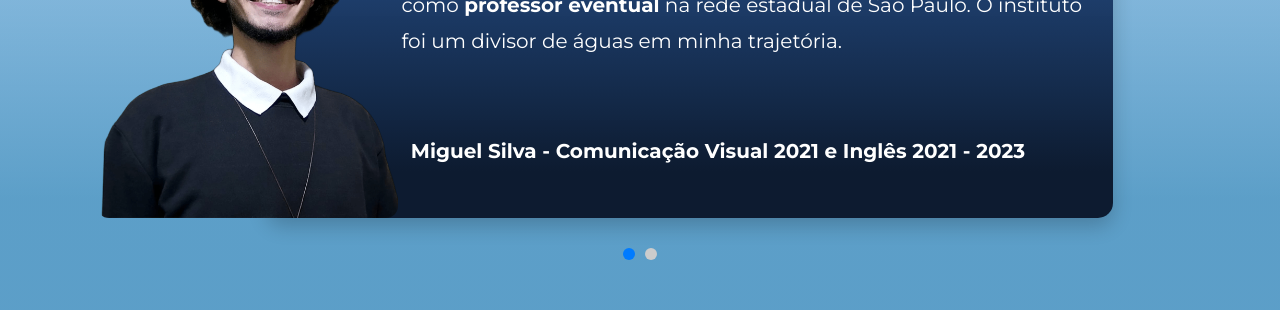
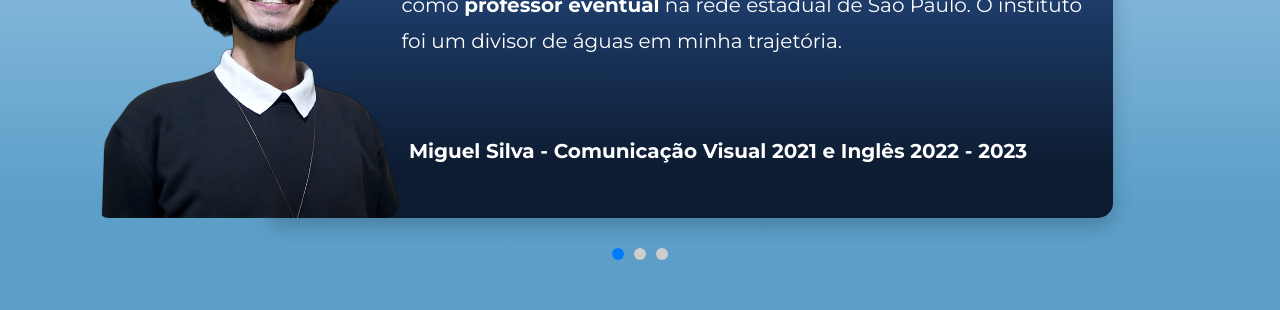
Before and after one commit to Guilherme-op7/feira-app, a React (Vite) app: page / in a window 1280 px wide. Shown: the part 5360-5670 px from the top of the page. Built offline with nearby package versions, Linux system fonts and the light colour scheme.

Commit message:
depoimentos ok

```diff
--- a/src/pages/app/components/Depoimentos.jsx
+++ b/src/pages/app/components/Depoimentos.jsx
@@ -7,7 +7,7 @@ export function Depoimentos() {
   const depoimentosData = [
     {
       nome: "Miguel Silva",
-  curso: "Comunicação Visual 2021 e Inglês 2021 - 2023",
+      curso: "Comunicação Visual 2021 e Inglês 2022 - 2023",
       foto: "/assets/images/miguel.png",
       texto: (
         <>
@@ -18,14 +18,31 @@ export function Depoimentos() {
     },
 
     {
-      nome: "Mateus Lemos",
-      curso: "Curso de Comunicação Visual - 2024",
-      foto: "https://static.wixstatic.com/media/5b91ad_20f508e9964242aaa8c01484174aaded~mv2.png/v1/crop/x_0,y_98,w_960,h_1085/fill/w_494,h_558,al_c,q_85,usm_0.66_1.00_0.01,enc_avif,quality_auto/Imagem%20do%20WhatsApp%20de%202024-11-19%20%C3%A0(s)%2010.png",
+      nome: "Maria Eduarda Rodrigues da Silva",
+      curso: "Administração 2023 - Inglês Básico 2024",
+      foto: "/assets/images/maria.png",
       texto: (
         <>
-          Cursei <strong style={{ color: "white" }}>Comunicação Visual no Frei</strong> e, ainda no ano letivo,
-          <strong style={{ color: "white" }}> consegui um emprego pela Conexão Trabalho</strong>.
+          Em 2023, fiz o curso de <strong style={{ color: "white" }}>Técnico em Administração</strong>, desenvolvendo trabalho em equipe e soluções.
+          Em 2024, curso <strong style={{ color: "white" }}>Inglês Básico</strong> e, graças ao desempenho, fui convidada a trabalhar no <strong style={{ color: "white" }}>Instituto</strong>.
+          <strong style={{ color: "white" }}>Maria Eduarda Rodrigues da Silva</strong> – Administração 2023 e Inglês Básico 2024
         </>
+
+      ),
+      estilo: { height: "418px", width: "301px" }
+    },
+
+    {
+      nome: "Eric Alves Martins",
+      curso: "Eletrotécnica 2009 – Inglês 2015",
+      foto: "/assets/images/erik.png",
+      texto: (
+        <>
+          Fui aluno do <strong style={{ color: "white" }}>Frei</strong>, iniciando em 2009 no curso de <strong style={{ color: "white" }}>Eletrotécnica</strong> e, em 2010, no curso de <strong style={{ color: "white" }}>Engenharia Elétrica</strong>, onde assumi cargos de liderança.
+          Em 2018, fiz pós-graduação em <strong style={{ color: "white" }}>Gerenciamento de Projetos</strong> e, em 2021, fundei a empresa <strong style={{ color: "white" }}>Martins Metal</strong>, especializada em corte e dobra.
+        </>
+
+
       ),
       estilo: { height: "418px", width: "301px" }
     },
```
Also changed, not shown: public/assets/images/erik.png (added), public/assets/images/maria.png (added). Lines whose indentation alone changed are shown as unchanged.
